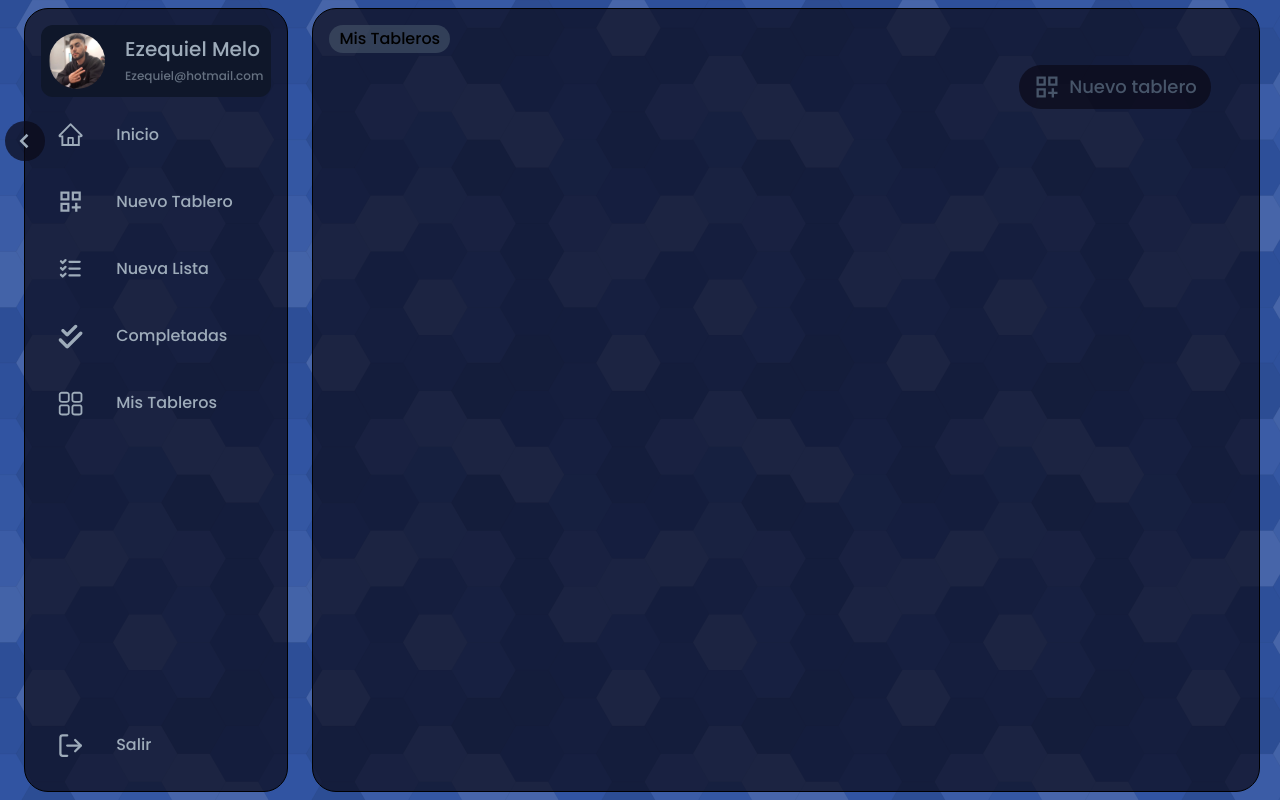
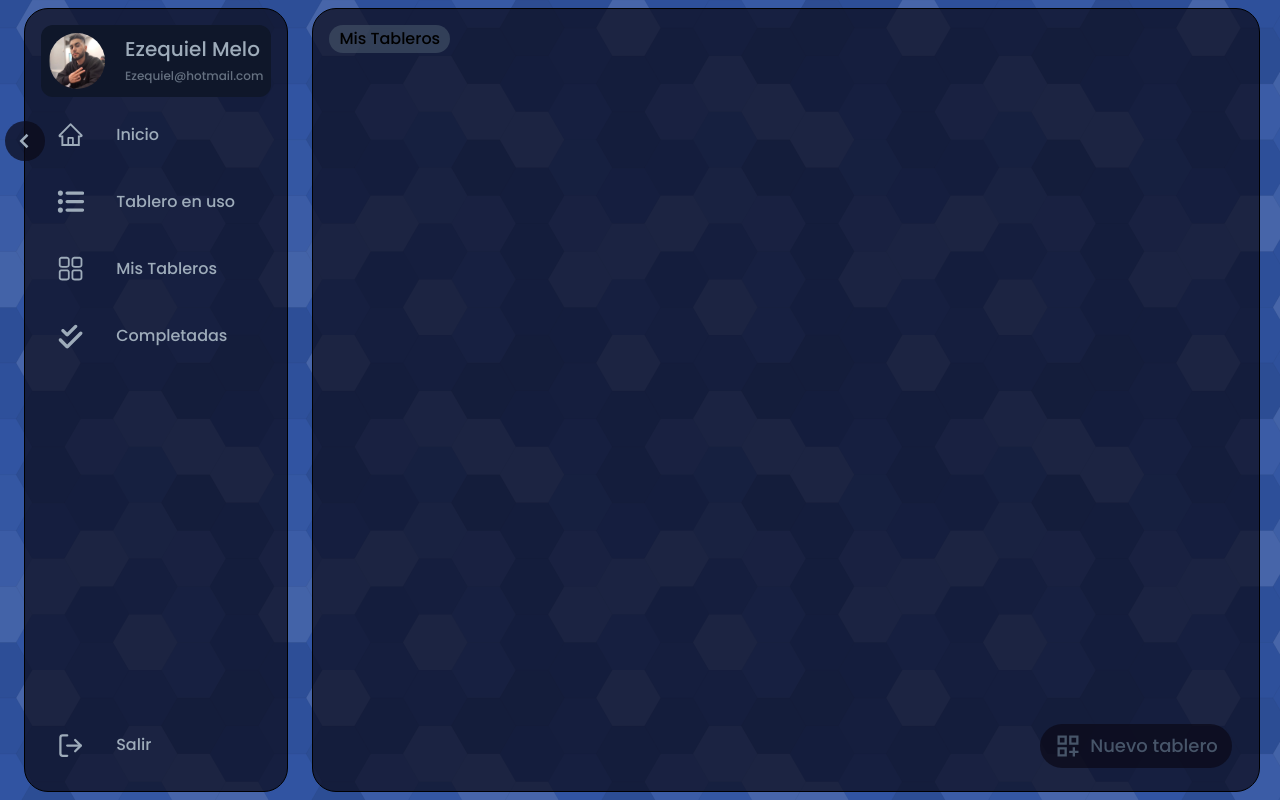
Before and after one commit to EzequielMelo/To-Do-List, a React (Vite) app in the folder To-Do-List/: page /mis-tableros in a window 1280 px wide. Built offline with nearby package versions, Linux system fonts and the light colour scheme.

Commit message:
se termino el reposicionamiento de los botones y quedan totalmente funcionales

```diff
--- a/To-Do-List/src/App.jsx
+++ b/To-Do-List/src/App.jsx
@@ -1,108 +1,15 @@
 import { BrowserRouter as Router, Route, Routes } from 'react-router-dom';
-import { useState, useEffect } from 'react';
-import toast, { Toaster } from 'react-hot-toast';
+import { Toaster } from 'react-hot-toast';
 import Sidebar from './components/Sidebar'
 import CompleteLists from './components/CompleteListsBoard'
 import MyBoards from './components/MyBoards';
 import BoardSelected from './components/BoardSelected';
 
 function App() {
-  const [clickAddList, setClickAddList] = useState(0);
-  const [clickAddBoard, setClickAddBoard] = useState(0);
-  const [boardInUseIndex, setBoardInUseIndex] = useState(0)
-  const [boards, setBoards] = useState(() => {
-    let savedBoards = localStorage.getItem('Board');
-    return savedBoards ? JSON.parse(savedBoards) : [];
-  });
-  // eslint-disable-next-line no-unused-vars
-  const [completeList, setCompleteList] = useState(() => {
-    let savedLists = localStorage.getItem('CompleteList');
-    return savedLists ? JSON.parse(savedLists) : [];
-  });
-
-  const handleSidebarItemClick = (item) => {
-    const itemId = item.id;
-    if (itemId == 3 && item !== null) {
-      setClickAddList(prevCounter => prevCounter + 1);
-    }
-    if (itemId == 2 && item !== null) {
-      setClickAddBoard(prevCounter => prevCounter + 1);
-    }
-  };
-
-  useEffect(() => {
-    const index = (boards.findIndex(board => board.boardSelected === true));
-    if (index !== -1) {
-      setBoardInUseIndex(index);
-    }
-    else {
-      setBoardInUseIndex(0);
-    }
-  }, [boards]);
-
-  useEffect(() => {
-    localStorage.setItem('Board', JSON.stringify(boards));
-  }, [boards]);
-
-  useEffect(() => {
-    localStorage.setItem('CompleteList', JSON.stringify(completeList));
-  }, [completeList]);
-
-  function generateUniqueId() {
-    return Date.now().toString(36) + Math.random().toString(36).substr(2);
-  }
-
-  useEffect(() => {
-    if (clickAddBoard !== null && clickAddBoard !== 0) {
-      const newBoard = { id: generateUniqueId(), name: 'Titulo de la Tabla', lists: [], boardSelected: true };
-
-      if (boards.length > 0) {
-        const updatedBoards = boards.map(board => ({ ...board, boardSelected: false }));
-        // eslint-disable-next-line no-unused-vars
-        setBoards(prevBoards => [...updatedBoards, newBoard]);
-      } else {
-        setBoards(prevBoards => [...prevBoards, newBoard]);
-      }
-      toast.success("Tablero creado con exito", {
-        position: "top-right",
-        style: {
-          background: '#212121',
-          color: "white"
-        },
-      });
-    }
-    // eslint-disable-next-line react-hooks/exhaustive-deps
-  }, [clickAddBoard]);
-
-  useEffect(() => {
-    if (clickAddList !== null && clickAddList !== 0) {
-      setBoards(prevBoards => {
-
-        if (prevBoards.length < 1 || boardInUseIndex === -1) {
-          toast.error("No hay un tablero seleccionado", {
-            position: "top-right",
-            style: {
-              background: '#212121',
-              color: "white"
-            },
-          });
-          return prevBoards;
-        }
-
-        const updatedBoards = [...prevBoards];
-        updatedBoards[boardInUseIndex].lists.push({ id: generateUniqueId(), name: 'Titulo de la Lista', tasks: [] });
-        return updatedBoards;
-      });
-    }
-    // eslint-disable-next-line react-hooks/exhaustive-deps
-  }, [clickAddList]);
-
   return (
     <div className='w-full h-screen bg-back object-cover flex items-center'>
       <Router>
-        <Sidebar
-          onSidebarItemClick={handleSidebarItemClick}
-        />
+        <Sidebar />
         <Toaster
           position='top-right'
         />
@@ -111,9 +18,7 @@ function App() {
             element={<BoardSelected />}
           />
           <Route path="/completadas"
-            element={<CompleteLists
-              listsCompleted={completeList}
-            />}
+            element={<CompleteLists />}
           />
           <Route path="/mis-tableros"
             element={<MyBoards />}
--- a/To-Do-List/src/components/CompleteListsBoard.jsx
+++ b/To-Do-List/src/components/CompleteListsBoard.jsx
@@ -17,12 +17,12 @@ const CompleteListsBoard = () => {
     <div className={`list-container`}>
       <h1>Mis listas completadas</h1>
       <div>
-      {completeList && completeList.map((list) => (
-            <CompleteList
+        {completeList && completeList.map((list) => (
+          <CompleteList
             key={list.id}
             initialListName={list.name}
             tasks={list.tasks}
-            />
+          />
         ))}
       </div>
     </div>
--- a/To-Do-List/src/components/Data.jsx
+++ b/To-Do-List/src/components/Data.jsx
@@ -2,9 +2,7 @@ import { AiOutlineHome } from "react-icons/ai";
 import { RxDashboard } from "react-icons/rx"
 import { FiLogOut } from "react-icons/fi"
 import { FaCheckDouble } from "react-icons/fa6";
-import { TbListCheck } from "react-icons/tb";
-import { MdOutlineDashboardCustomize } from "react-icons/md";
-
+import { FaListUl } from "react-icons/fa6";
 
 export const datas = [
   {
@@ -15,14 +13,15 @@ export const datas = [
   },
   {
     id: 2,
-    icon: <MdOutlineDashboardCustomize />,
-    text: "Nuevo Tablero",
+    icon: <FaListUl />,
+    text: "Tablero en uso",
     href: "/inicio"
   },
   {
     id: 3,
-    icon: <TbListCheck />,
-    text: "Nueva Lista",
+    icon: <RxDashboard />,
+    text: "Mis Tableros",
+    href: "/mis-tableros"
   },
   {
     id: 4,
@@ -32,15 +31,8 @@ export const datas = [
   },
   {
     id: 5,
-    icon: <RxDashboard />,
-    text: "Mis Tableros",
-    href: "/mis-tableros"
-  },
-  {
-    id: 6,
     icon: <FiLogOut />,
     text: "Salir",
     href: "/salir"
   },
-
 ];
--- a/To-Do-List/src/components/MyBoards.jsx
+++ b/To-Do-List/src/components/MyBoards.jsx
@@ -85,6 +85,29 @@ const MyBoards = () => {
     });
   };
 
+  function generateUniqueId() {
+    return Date.now().toString(36) + Math.random().toString(36).substr(2);
+  }
+
+  const handleAddBoard = () => {
+    const newBoard = { id: generateUniqueId(), name: 'Titulo de la Tabla', lists: [], boardSelected: true };
+
+    if (boards.length > 0) {
+      const updatedBoards = boards.map(board => ({ ...board, boardSelected: false }));
+      // eslint-disable-next-line no-unused-vars
+      setBoards(prevBoards => [...updatedBoards, newBoard]);
+    } else {
+      setBoards(prevBoards => [...prevBoards, newBoard]);
+    }
+    toast.success("Tablero creado con exito", {
+      position: "top-right",
+      style: {
+        background: '#212121',
+        color: "white"
+      },
+    });
+  };
+
   const handleBoardToShow = (idToShow) => {
     setBoards((currentBoards) => {
       console.log(idToShow)
@@ -127,10 +150,9 @@ const MyBoards = () => {
             />)}
         </SortableContext>
       </DndContext>
-      <div className='sticky-div flex items-center justify-center gap-2'>
+      <div className='sticky-div flex items-center justify-center gap-2' onClick={() => handleAddBoard()}>
         <MdOutlineDashboardCustomize
           className=" size-7 text-slate-600"
-
         />
         <h3 className='text-lg text-slate-600'>Nuevo tablero</h3>
       </div >
@@ -146,100 +168,3 @@ MyBoards.propTypes = {
 };
 
 export default MyBoards
-
-/*
-
-const MyBoards = ({ onBoardSelect, onBoardDelete }) => {
-  const [boards, setBoards] = useState([]);
-
-  useEffect(() => {
-    // Cargar los datos de los tableros desde el local storage u otra fuente
-    const savedBoards = localStorage.getItem('Board');
-    if (savedBoards) {
-      setBoards(JSON.parse(savedBoards));
-    }
-  }, []);
-
-  console.log(boards)
-
-  const sensors = useSensors(
-    useSensor(PointerSensor),
-    useSensor(KeyboardSensor, {
-      coordinateGetter: sortableKeyboardCoordinates,
-    })
-  );
-
-  function handleDragEnd(event) {
-    const {active, over} = event;
-
-    if (active.id !== over.id) {
-      setBoards((items) => {
-        const oldIndex = items.indexOf(active.id);
-        const newIndex = items.indexOf(over.id);
-
-        return arrayMove(items, oldIndex, newIndex);
-      });
-    }
-  }
-
-  return (
-    <div className={`list-container`}>
-      <h1 className='flex bg-slate-600 bg-opacity-60 rounded-full w-fit px-[10px] py-[2px] mb-3'>Mis Tableros</h1>
-      <DndContext
-      sensors={sensors}
-      collisionDetection={closestCenter}
-      onDragEnd={handleDragEnd}
-      >
-        <SortableContext
-          boards={boards}
-          strategy={verticalListSortingStrategy}
-        >
-          {boards.map((board) => <BoardSelection
-          key={board.id}
-          boardName={board.name}
-          boardLists={board.lists}
-          onBoardSelect={() => onBoardSelect(board.id)}
-          onBoardDelete={() => onBoardDelete(board.id)}
-          />)}
-        </SortableContext>
-      </DndContext>
-    </div>
-  )
-
-  {boards && boards.map((board) => (
-    <BoardSelection
-    key={board.id}
-    boardName={board.name}
-    boardLists={board.lists}
-    onBoardSelect={() => onBoardSelect(board.id)}
-    onBoardDelete={() => onBoardDelete(board.id)}
-    />
-  ))}
-
-  return (
-    <div>
-    <DndContext
-      sensors={sensors}
-      collisionDetection={closestCenter}
-      onDragEnd={handleDragEnd}
-    >
-      <SortableContext
-        items={items}
-        strategy={verticalListSortingStrategy}
-      >
-        {items.map(id => <SortableItem key={id} id={id} />)}
-      </SortableContext>
-    </DndContext>
-    <button onClick={addNewBoard}>Agregar nueva board</button>
-    </div>
-  );
-
-}
-MyBoards.propTypes = {
-  boards: PropTypes.array,
-  onBoardSelect: PropTypes.func,
-  onBoardDelete: PropTypes.func,
-};
-
-export default MyBoards
-*/
--- a/To-Do-List/src/components/SideBarData.jsx
+++ b/To-Do-List/src/components/SideBarData.jsx
@@ -2,14 +2,13 @@ import { Link } from "react-router-dom"
 import { datas } from "./Data"
 import PropTypes from 'prop-types';
 
-const SideBarData = ({ toggle, onItemClick }) => {
+const SideBarData = ({ toggle }) => {
   return (
     <div className=''>
       {datas.map(data => {
-        return(
-            <div className={`${ toggle ? "last:w-[3.6rem]" : "last:w-[15rem]"} sidebar last:absolute left-4 bottom-4`}
+        return (
+          <div className={`${toggle ? "last:w-[3.6rem]" : "last:w-[15rem]"} sidebar last:absolute left-4 bottom-4`}
             key={data.id}
-             onClick={() => onItemClick(data)}
           >
             <div className="mr-8 text-[1.7rem] text-grey">
               <Link to={data.href}>{data.icon}</Link>
--- a/To-Do-List/src/components/Sidebar.jsx
+++ b/To-Do-List/src/components/Sidebar.jsx
@@ -5,21 +5,15 @@ import SideBarData from "./SideBarData";
 import PropTypes from 'prop-types';
 
 
-const Sidebar = ({ onSidebarItemClick }) => {
+const Sidebar = () => {
   const [toggle, setToggle] = useState(false)
-  const [clickedItem, setClickedItem] = useState(null)
 
-  const handleItemClick = (item) => {
-    setClickedItem(item);
-    if (onSidebarItemClick) {
-      onSidebarItemClick(item);
-    }
-  };
+
 
   return (
     <div className={`${toggle ? "w-[5.8rem]" : ""} sidebar-container`}>
       <UserProfile toggle={toggle} />
-      <SideBarData toggle={toggle} onItemClick={handleItemClick} />
+      <SideBarData toggle={toggle} />
       <div className="absolute top-[7rem] flex justify-center items-center
         -left-5 w-10 h-10 bg-glass rounded-full cursor-pointer"
         onClick={() => setToggle(!toggle)}>
--- a/To-Do-List/src/index.css
+++ b/To-Do-List/src/index.css
@@ -46,6 +46,6 @@
     border transition-all duration-500 border-solid border-bhind mr-5 overflow-y-auto scrollbar relative;
   }
   .sticky-div {
-    @apply bg-glass sticky bottom-0 right-8 w-48 ml-auto hover:scale-110 cursor-pointer transition-all duration-300 rounded-3xl p-2
+    @apply bg-glass fixed bottom-8 right-12 w-48 ml-auto hover:scale-110 cursor-pointer transition-all duration-300 rounded-3xl p-2
   }
 }
```
Also changed, not shown: To-Do-List/src/components/BoardSelected.jsx (+36 -1 lines). Lines whose indentation alone changed are shown as unchanged.
